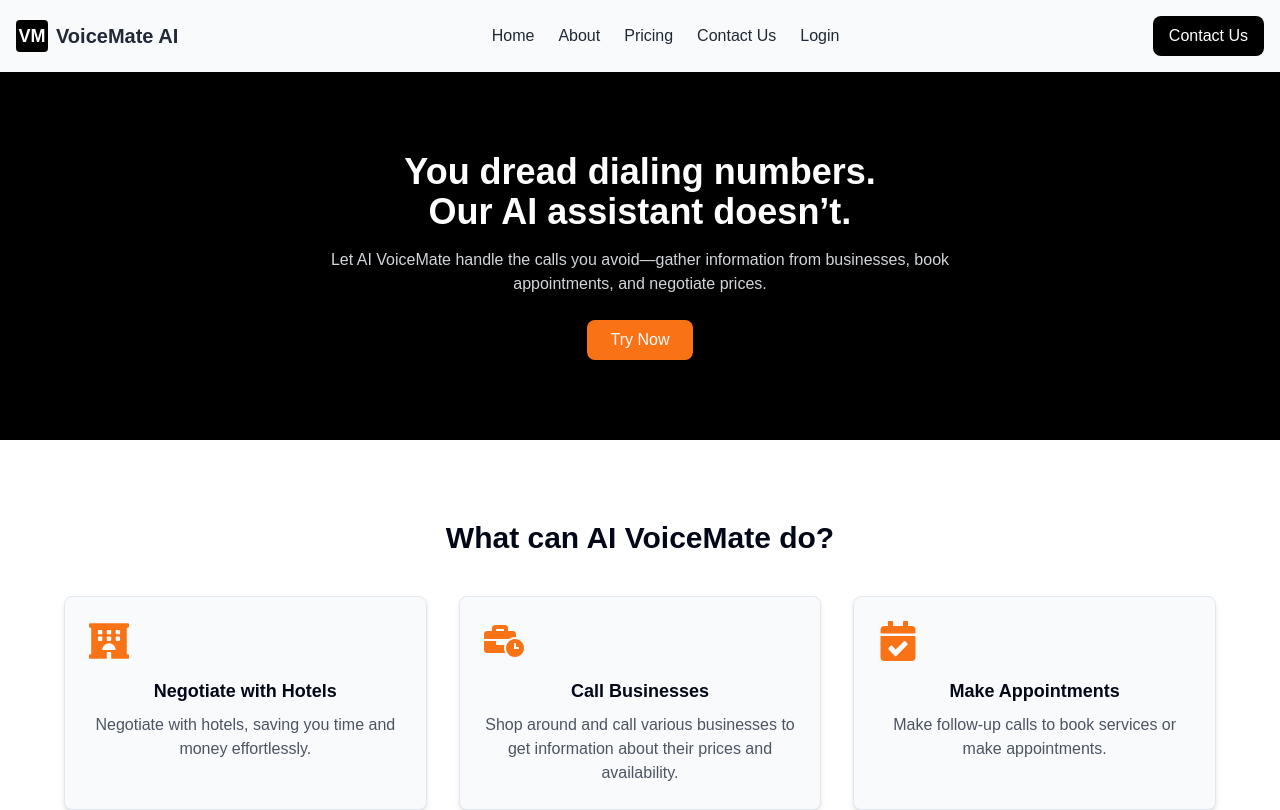
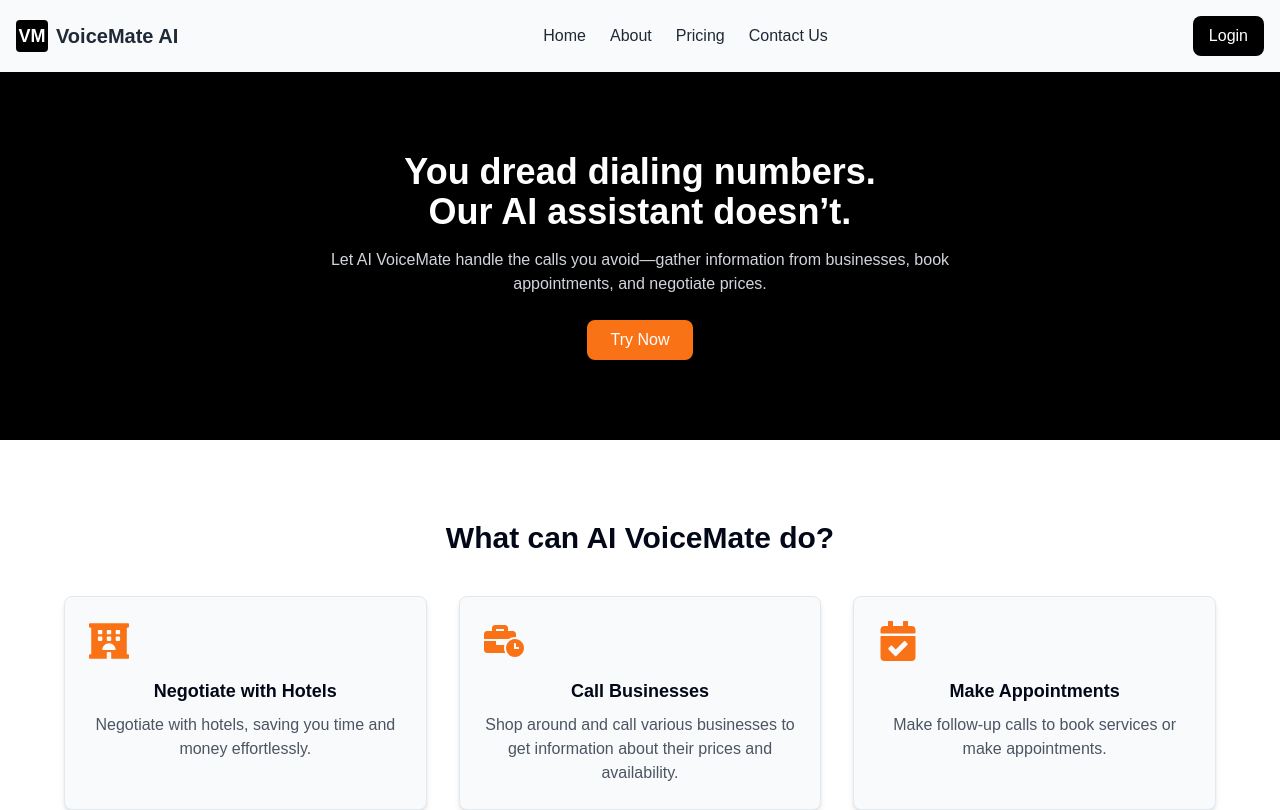
Before and after one commit to vats147/voice-mate-frontend, a Next.js app: page /home in a window 1280 px wide. Shown: the top 810 px of the page. Built offline with nearby package versions, Linux system fonts and the light colour scheme.

Commit message:
button changed from contact us to log in

```diff
--- a/app/components/Header.tsx
+++ b/app/components/Header.tsx
@@ -32,9 +32,9 @@ const Header = () => {
         </nav>
 
         {/* Contact Us Button */}
-        <Link href="/contact">
+        <Link href="/login">
           <button className="bg-black text-white px-4 py-2 rounded-lg hover:bg-gray-800">
-            Contact Us
+            Login
           </button>
         </Link>
 
--- a/data/header.json
+++ b/data/header.json
@@ -7,7 +7,7 @@
       { "title": "Home", "href": "/" },
       { "title": "About", "href": "/aboutus" },
       { "title": "Pricing", "href": "/pricing" },
-      { "title": "Contact Us", "href": "/contactus" },
-      { "title": "Login ", "href": "/login" }
+      { "title": "Contact Us", "href": "/contactus" }
+
     ]
   }
```
